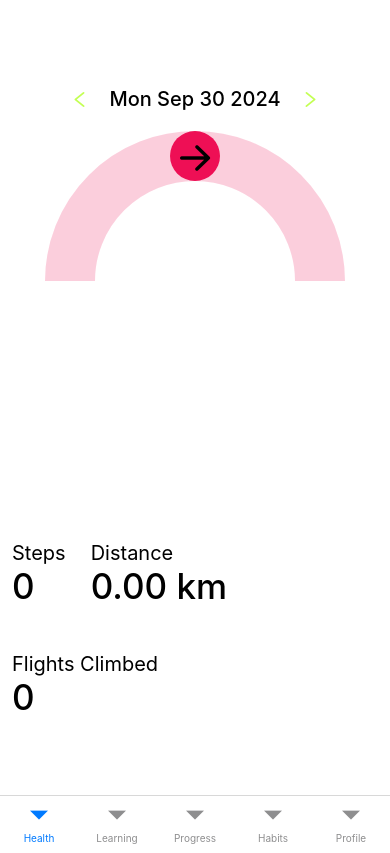
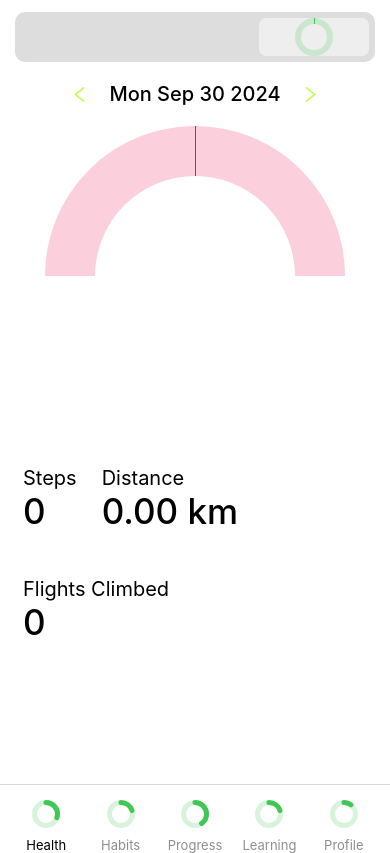
Before and after one commit to JosephGoff/breisera, a React Native app: screen /Health in a window 390 px wide. Built offline with nearby package versions, Linux system fonts and the light colour scheme.

Commit message:
tabs tracking day-of stats

```diff
--- /dev/null
+++ b/src/components/Header.tsx
@@ -0,0 +1,75 @@
+import { StyleSheet, Text, View } from "react-native";
+import { ThemeKey } from "../hooks/useAppTheme";
+import { useRecoilValue } from "recoil";
+import { themeValueState } from "../storage/themeValueStorage";
+import { Colors, commonColor } from "../constants/Colors";
+import RingProgress from "./RingProgress";
+import useHealthData from "../hooks/useHealthData";
+import { useState } from "react";
+
+// type ValueProps = {
+//   label: string;
+//   value: string;
+// };
+const Header = () => {
+  const themeValue = useRecoilValue(themeValueState);
+  const styles = styling(themeValue);
+
+  const [date, setDate] = useState(new Date());
+  const { steps, flights, distance } = useHealthData(date);
+
+  const changeDate = (numDays: number) => {
+    const currentDate = new Date(date);
+    currentDate.setDate(currentDate.getDate() + numDays);
+
+    setDate(currentDate);
+  };
+
+  return (
+    <View style={styles.headerContainer}>
+      <View style={styles.header}>
+        <View style={styles.headerLeft}></View>
+        <View style={styles.headerRight}>
+          <RingProgress
+            radius={19}
+            strokeWidth={6}
+            progress={steps / 10000}
+            ringColor={Colors[themeValue]?.successGreen || Colors.light.successGreen}
+            ringFillColor={Colors[themeValue]?.successGreen || Colors.light.successGreen}
+            showArrow={false}
+          />
+        </View>
+      </View>
+    </View>
+  );
+};
+
+const styling = (theme: ThemeKey) =>
+  StyleSheet.create({
+    headerContainer: {
+      height: 50,
+      width: "100%",
+      paddingHorizontal: 3,
+    },
+    header: {
+      height: "100%",
+      width: "100%",
+      backgroundColor:
+        Colors[theme]?.themeColorSoft || Colors.light.themeColorSoft,
+      borderRadius: 10,
+      display: "flex",
+      flexDirection: "row",
+      justifyContent: "space-between",
+      alignItems: "center",
+    },
+    headerRight: {
+      backgroundColor:
+        Colors[theme]?.themeColorSoft2 || Colors.light.themeColorSoft2,
+      borderRadius: 7,
+      marginRight: 6,
+      width: 110,
+    },
+    headerLeft: {},
+  });
+
+export default Header;
--- a/src/components/RingProgress.tsx
+++ b/src/components/RingProgress.tsx
@@ -7,6 +7,7 @@ import Animated, {
 } from 'react-native-reanimated';
 import { useEffect } from 'react';
 import { AntDesign } from '@expo/vector-icons';
+import { Colors, commonColor } from '../constants/Colors';
 
 const AnimatedCircle = Animated.createAnimatedComponent(Circle);
 
@@ -14,14 +15,18 @@ type RingProgressProps = {
   radius?: number;
   strokeWidth?: number;
   progress: number;
+  ringColor: string;
+  ringFillColor: string;
+  showArrow: boolean;
 };
-
-const color = '#EE0F55';
 
 const RingProgress = ({
   radius = 100,
   strokeWidth = 35,
   progress,
+  ringColor,
+  ringFillColor,
+  showArrow = false
 }: RingProgressProps) => {
   const innerRadius = radius - strokeWidth / 2;
   const circumference = 2 * Math.PI * innerRadius;
@@ -43,7 +48,6 @@ const RingProgress = ({
     originX: radius,
     originY: radius,
     strokeWidth: strokeWidth,
-    stroke: color,
     strokeLinecap: 'round',
     rotation: '-90',
     fill: 'transparent',
@@ -55,13 +59,14 @@ const RingProgress = ({
         width: radius * 2,
         height: radius * 2,
         alignSelf: 'center',
+        position: "relative"
       }}
     >
       <SVG>
-        <Circle {...circleDefaultProps} opacity={0.2} />
-        <AnimatedCircle animatedProps={animatedProps} {...circleDefaultProps} />
+        <Circle {...circleDefaultProps} stroke={ringColor} opacity={0.2} />
+        {progress !== 0 && <AnimatedCircle animatedProps={animatedProps} stroke={ringFillColor} {...circleDefaultProps} />}
       </SVG>
-      <AntDesign
+      {showArrow && progress !== 0 && <AntDesign
         name="arrowright"
         size={strokeWidth * 0.8}
         color="black"
@@ -70,7 +75,8 @@ const RingProgress = ({
           alignSelf: 'center',
           top: strokeWidth * 0.1,
         }}
-      />
+      />}
+      {progress === 0 && <View style={{backgroundColor: ringFillColor, height: strokeWidth, width: 1, display: "flex", alignSelf: "center", position: "absolute", top: 0}}></View>}
     </View>
   );
 };
--- a/src/constants/Colors.ts
+++ b/src/constants/Colors.ts
@@ -1,11 +1,13 @@
-const commonColor = {
+export const commonColor = {
   commonWhite: '#FFFFFF',
   commonBlack: '#000000',
 };
 
 const light = {
-  gray: '#A0A0A0',
+  successGreen: '#41C755',
   themeColor: '#FFFFFF',
+  themeColorSoft: '#DDDDDD',
+  themeColorSoft2: '#eeeeee',
   themeDisplay: '#000000',
   themeDisplay2: '#000000',
   sky: '#87CEEB',
@@ -17,8 +19,10 @@ const light = {
   ...commonColor,
 };
 const dark = {
-  gray: '#777777',
+  successGreen: '#60FF77',
   themeColor: '#000000',
+  themeColorSoft: '#222222',
+  themeColorSoft2: '#111111',
   themeDisplay: "#FFFFFF",
   themeDisplay2: "#FFFFFF",
   sky: '#1E1E1E',
--- a/src/navigation/RootLayout.tsx
+++ b/src/navigation/RootLayout.tsx
@@ -6,44 +6,147 @@ import Learning from "../screens/Learning/Learning";
 import Progress from "../screens/Progress/Progress";
 import Habits from "../screens/Habits/Habits";
 import Profile from "../screens/Profile/Profile";
+import { useRecoilValue } from "recoil";
+import { themeValueState } from "../storage/themeValueStorage";
+import { Colors, commonColor } from "../constants/Colors";
+import RingProgress from "../components/RingProgress";
+import { dayStatusState } from "../storage/dayStatusStorage";
 
 const Tab = createBottomTabNavigator();
 
-const HealthScreen: React.FC = () => {
+const RootLayout = () => {
+  const themeValue = useRecoilValue(themeValueState);
+  const dayStatus = useRecoilValue(dayStatusState);
+
   return (
-    <View>
-      <Text>This is the Health Screen</Text>
-    </View>
-  );
-};
-
-const RootLayout = () => {
-  return (
-    <Tab.Navigator>
+    <Tab.Navigator
+      screenOptions={{
+        tabBarStyle: {
+          minHeight: 60,
+          paddingTop: 10,
+          backgroundColor:
+            Colors[themeValue]?.themeColor || Colors.light.themeColor,
+          paddingHorizontal: 9,
+        },
+        tabBarLabelStyle: {
+          marginBottom: -9,
+          paddingTop: 5,
+          fontSize: 13,
+          fontWeight: 400,
+        },
+        tabBarActiveTintColor:
+          Colors[themeValue]?.themeDisplay || Colors.light.themeDisplay,
+      }}
+    >
       <Tab.Screen
         name="Health"
         component={Health}
-        options={{ title: "Health", headerShown: false }}
+        options={{
+          title: "Health",
+          headerShown: false,
+          tabBarIcon: () => (
+            <RingProgress
+              radius={14}
+              strokeWidth={5}
+              progress={dayStatus.health}
+              ringColor={
+                Colors[themeValue]?.successGreen || Colors.light.successGreen
+              }
+              ringFillColor={
+                Colors[themeValue]?.successGreen || Colors.light.successGreen
+              }
+              showArrow={false}
+            />
+          ),
+        }}
+      />
+      <Tab.Screen
+        name="Habits"
+        component={Habits}
+        options={{
+          title: "Habits",
+          headerShown: false,
+          tabBarIcon: () => (
+            <RingProgress
+              radius={14}
+              strokeWidth={5}
+              progress={dayStatus.habits}
+              ringColor={
+                Colors[themeValue]?.successGreen || Colors.light.successGreen
+              }
+              ringFillColor={
+                Colors[themeValue]?.successGreen || Colors.light.successGreen
+              }
+              showArrow={false}
+            />
+          ),
+        }}
+      />
+      <Tab.Screen
+        name="Progress"
+        component={Progress}
+        options={{
+          title: "Progress",
+          headerShown: false,
+          tabBarIcon: () => (
+            <RingProgress
+              radius={14}
+              strokeWidth={5}
+              progress={dayStatus.progress}
+              ringColor={
+                Colors[themeValue]?.successGreen || Colors.light.successGreen
+              }
+              ringFillColor={
+                Colors[themeValue]?.successGreen || Colors.light.successGreen
+              }
+              showArrow={false}
+            />
+          ),
+        }}
       />
       <Tab.Screen
         name="Learning"
         component={Learning}
-        options={{ title: "Learning", headerShown: false }}
-      />
-      <Tab.Screen
-        name="Progress"
-        component={Progress}
-        options={{ title: "Progress", headerShown: false }}
-      />
-      <Tab.Screen
-        name="Habits"
-        component={Habits}
-        options={{ title: "Habits", headerShown: false }}
+        options={{
+          title: "Learning",
+          headerShown: false,
+          tabBarIcon: () => (
+            <RingProgress
+              radius={14}
+              strokeWidth={5}
+              progress={dayStatus.learning}
+              ringColor={
+                Colors[themeValue]?.successGreen || Colors.light.successGreen
+              }
+              ringFillColor={
+                Colors[themeValue]?.successGreen || Colors.light.successGreen
+              }
+              showArrow={false}
+            />
+          ),
+        }}
       />
       <Tab.Screen
         name="Profile"
         component={Profile}
-        options={{ title: "Profile", headerShown: false }}
+        options={{
+          title: "Profile",
+          headerShown: false,
+          tabBarIcon: () => (
+            <RingProgress
+              radius={14}
+              strokeWidth={5}
+              progress={dayStatus.all}
+              ringColor={
+                Colors[themeValue]?.successGreen || Colors.light.successGreen
+              }
+              ringFillColor={
+                Colors[themeValue]?.successGreen || Colors.light.successGreen
+              }
+              showArrow={false}
+            />
+          ),
+        }}
       />
     </Tab.Navigator>
   );
--- a/src/screens/Health/Health.tsx
+++ b/src/screens/Health/Health.tsx
@@ -1,4 +1,4 @@
-import { StyleSheet, Text, View } from "react-native";
+import { ScrollView, StyleSheet, Text, View } from "react-native";
 import Value from "../../components/Value";
 import RingProgress from "../../components/RingProgress";
 import { useState } from "react";
@@ -8,6 +8,8 @@ import { useRecoilValue } from "recoil";
 import { themeValueState } from "../../storage/themeValueStorage";
 import { ThemeKey } from "../../hooks/useAppTheme";
 import { Colors } from "../../constants/Colors";
+import Header from "../../components/Header";
+import { SafeAreaView } from "react-native-safe-area-context";
 
 const STEPS_GOAL = 10_000;
 
@@ -26,7 +28,9 @@ export function Health() {
   const styles = styling(themeValue);
 
   return (
-    <View style={styles.container}>
+    <SafeAreaView style={styles.container}>
+      <Header />
+      <ScrollView>
       <View style={styles.datePicker}>
         <AntDesign
           onPress={() => changeDate(-1)}
@@ -48,6 +52,9 @@ export function Health() {
         radius={150}
         strokeWidth={50}
         progress={steps / STEPS_GOAL}
+        ringColor={'#EE0F55'}
+        ringFillColor={'#EE0F55'}
+        showArrow={true}
       />
 
       <View style={styles.values}>
@@ -55,7 +62,8 @@ export function Health() {
         <Value label="Distance" value={`${(distance / 1000).toFixed(2)} km`} />
         <Value label="Flights Climbed" value={flights.toString()} />
       </View>
-    </View>
+      </ScrollView>
+    </SafeAreaView>
   );
 }
 
@@ -64,14 +72,14 @@ const styling = (theme: ThemeKey) =>
     container: {
       flex: 1,
       backgroundColor: Colors[theme]?.themeColor || Colors.light.themeColor,
-      justifyContent: "center",
       padding: 12,
     },
     values: {
       flexDirection: "row",
       gap: 25,
       flexWrap: "wrap",
-      marginTop: 100,
+      marginTop: 30,
+      marginHorizontal: 11,
       maxWidth: "70%",
     },
     datePicker: {
--- a/src/screens/Learning/Learning.tsx
+++ b/src/screens/Learning/Learning.tsx
@@ -4,11 +4,15 @@ import { Colors } from "../../constants/Colors";
 import { ThemeKey } from "../../hooks/useAppTheme";
 import { useRecoilValue } from "recoil";
 import { themeValueState } from "../../storage/themeValueStorage";
+import Header from "../../components/Header";
+import { SafeAreaView } from "react-native-safe-area-context";
 
 const Learning = () => {
   const themeValue = useRecoilValue(themeValueState);
   const styles = styling(themeValue);
-  return <View style={styles.container}></View>;
+  return <SafeAreaView style={styles.container}>
+    <Header/>
+  </SafeAreaView>;
 };
 
 const styling = (theme: ThemeKey) =>
@@ -16,8 +20,6 @@ const styling = (theme: ThemeKey) =>
     container: {
       flex: 1,
       backgroundColor: Colors[theme]?.themeColor || Colors.light.themeColor,
-      justifyContent: "center",
-      padding: 12,
     },
   });
 
--- /dev/null
+++ b/src/storage/dayStatusStorage.ts
@@ -0,0 +1,20 @@
+import { atom } from "recoil";
+
+export type dayStatusObject = {
+  health: number;
+  learning: number;
+  progress: number;
+  habits: number;
+  all: number;
+};
+
+export const dayStatusState = atom<dayStatusObject>({
+  key: "dayStatusState",
+  default: {
+    health: 0.3,
+    learning: 0.2,
+    progress: 0.4,
+    habits: 0.2,
+    all: 0.1,
+  },
+});
```
